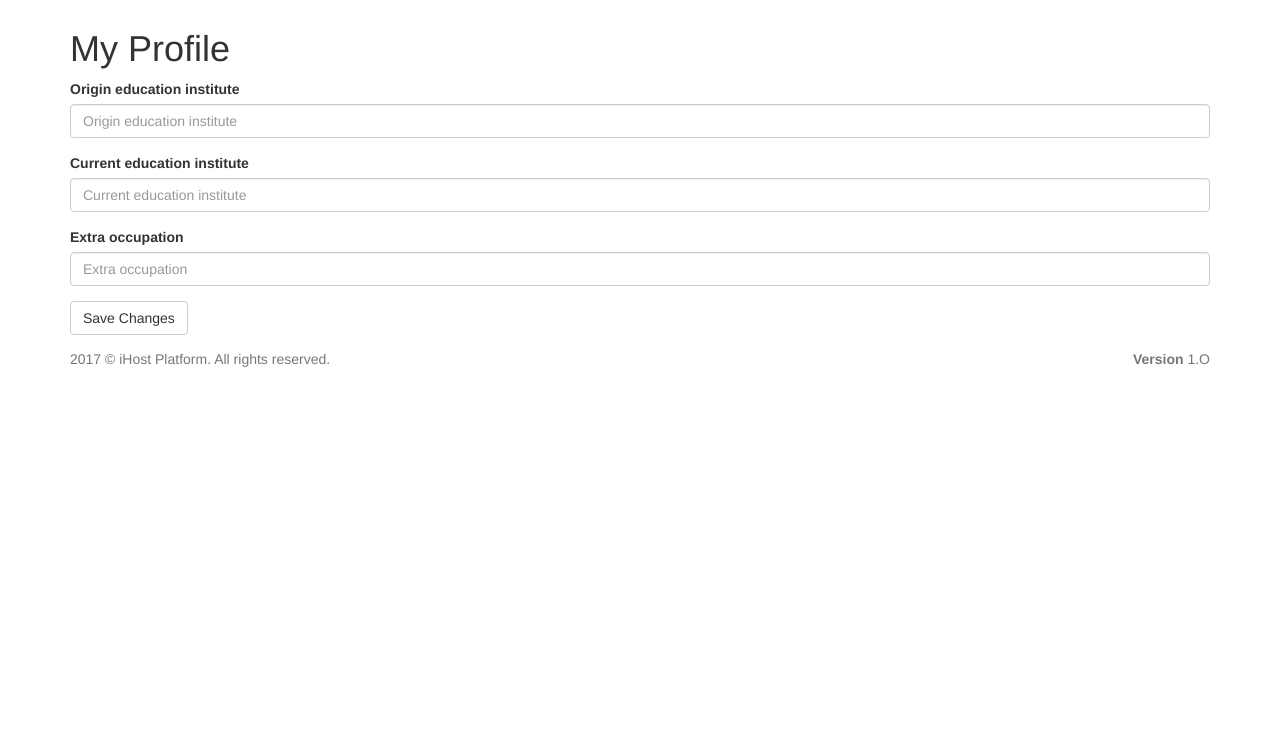
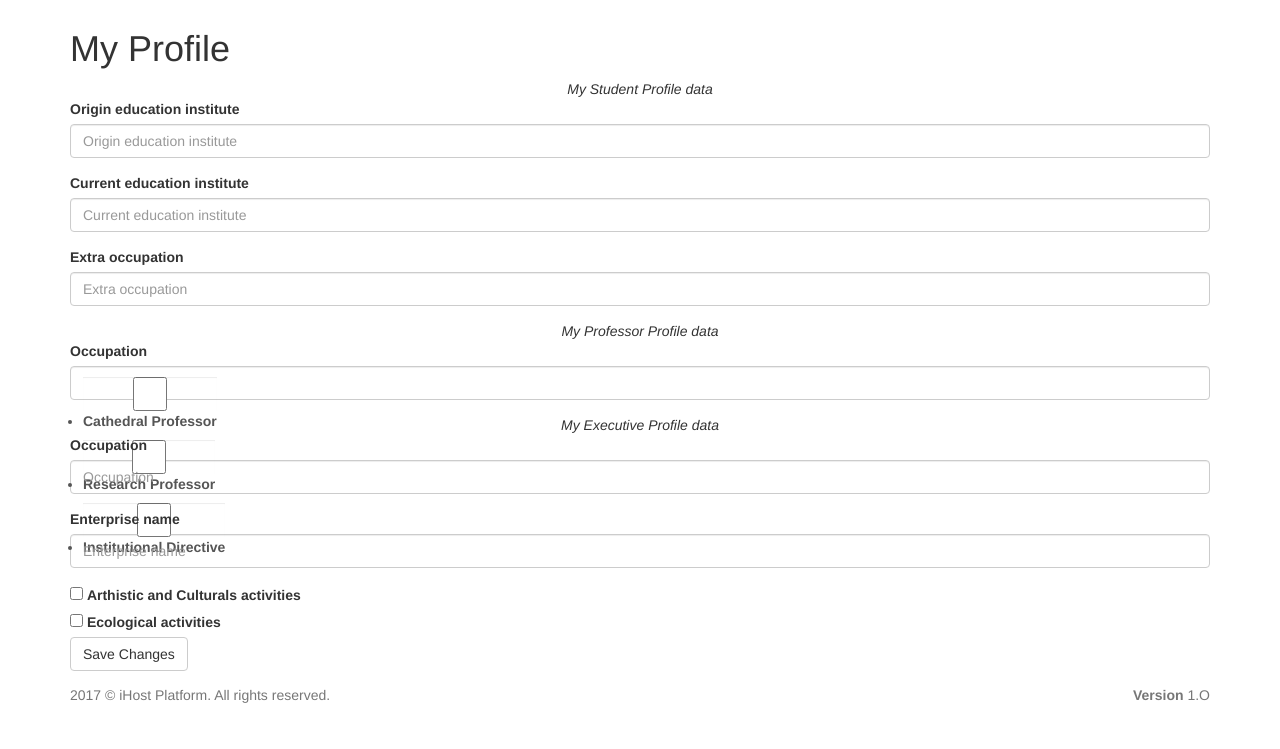
Before and after one commit to christiandiazleon/ihost_project, a Django app: a page that uses ihost/templates/layout.html in a window 1280 px wide. Shown: the part 51-800 px from the top of the page. Run offline with Django 3.2, Linux system fonts and the light colour scheme; a user stored in the database is signed in; tables that the repository leaves empty hold one stand-in row (values such as "Sample post"); some libraries are stand-ins or nearby versions.

Commit message:
forms user profiles and manage them from AccontProfilesView

```diff
--- a/accounts/forms.py
+++ b/accounts/forms.py
@@ -29,7 +29,7 @@ class UserCreateForm(UserCreationForm):
     '''
 
     class Meta:
-        fields = ("username", "email", "password1", "password2", "is_student")
+        fields = ("username", "email", "password1", "password2", )
         model = get_user_model()
 
     def __init__(self, *args, **kwargs):
@@ -62,9 +62,9 @@ class UserUpdateForm(forms.ModelForm):
             "country_of_origin", "city_of_origin", "country_current_residence",
             "city_current_residence", "speak_languages", "phone_number",
             "address", "bio", "avatar", "date_of_birth", "is_student",
-            "is_professor", "is_executive", "is_study_host",
-            "is_innovation_host", "is_hosting_host", "is_entertainment_host",
-            "is_other_services_host", )
+            "is_professor", "is_executive",) #"is_study_host",
+            #"is_innovation_host", "is_hosting_host", "is_entertainment_host",
+            #"is_other_services_host", )
 
         model = get_user_model()
 
--- a/accounts/models.py
+++ b/accounts/models.py
@@ -367,6 +367,7 @@ class User(AbstractBaseUser, PermissionsMixin):
             entertainment_host_profile.save()
 
 
+
 @receiver(post_save, sender=User)
 def post_save_user(sender, instance, **kwargs):
     slug = slugify(instance.username)
--- a/accounts/templates/accounts/profile_form.html
+++ b/accounts/templates/accounts/profile_form.html
@@ -1,22 +1,29 @@
 {% extends 'layout.html' %}
 {% load bootstrap3 %}
-
 {% block title_tag %}Accounts | Profile | iHost {{ block.super }}{% endblock %}
-
 {% block body_content %}
 <div class="container">
     <h1>My Profile</h1>
     <form method="POST">
         {% csrf_token %}
         {% if userprofile.user.is_student %}
+
+        <div align="center"><i>My Student Profile data</i></div>
             {% bootstrap_form form_student %}
-        {% elif userprofile.user.is_professor %}
+        {% endif %}
+
+
+        {% if userprofile.user.is_professor %}
+            <div align="center"><i>My Professor Profile data</i></div>
             {% bootstrap_form form_professor %}
-        {% elif userprofile.user.is_executive %}
+        {% endif %}
+
+
+        {% if userprofile.user.is_executive %}
+            <div align="center"><i>My Executive Profile data</i></div>
             {% bootstrap_form form_executive %}
-        {% elif userprofile.user.is_executive %}
-            {% bootstrap_form form_study_host %}
         {% endif %}
+
         <input type="submit" value="Save Changes" class="btn btn-default">
     </form>
 </div>
--- a/accounts/templates/accounts/signup.html
+++ b/accounts/templates/accounts/signup.html
@@ -12,10 +12,12 @@
         {% bootstrap_form form %}
         {# equivalent to form.as_p #}
         <input type="submit" value="Sign Up with email" class="btn btn-default">
+      {% comment %}
         <input type="submit" value="Sign Up with facebook" class="btn btn-default">
         <br /><br />
         Already member?
       <p><a class="btn btn-primary btn-lg" href="{% url 'login' %}" role="button">Log In &raquo;</a></p>
+      {% endcomment %}
 
     </form>
 
--- a/accounts/views.py
+++ b/accounts/views.py
@@ -102,6 +102,17 @@ class DashboardProfileView(LoginRequiredMixin, TemplateView):
             profile = user.get_study_host_profile()
             context['userprofile'] = profile
 
+        elif user.is_active:
+            #profile = user.get_user_profile()
+            context['userprofile'] = self.request.user
+
+        elif user.is_student and user.is_professor and user.is_executive:
+            student_profile = user.get_student_profile()
+            professor_profile = user.get_professor_profile()
+            executive_profile = user.get_executive_profile()
+            context['student_profile'] = student_profile
+            context['professor_profile'] = professor_profile
+            context['executive_profile'] = executive_profile
         return context
 
 
@@ -124,11 +135,9 @@ class AccountSettingsUpdateView(LoginRequiredMixin, UpdateView):
         elif user.is_executive:
             profile = user.get_executive_profile()
             context['userprofile'] = profile
-        elif user.is_study_host:
-            profile = user.get_study_host_profile()
-            context['userprofile'] = profile
-
-
+        elif user.is_active:
+            #profile = user.get_user_profile()
+            context['userprofile'] = self.request.user
         return context
 
 '''
@@ -153,30 +162,32 @@ class AccountProfilesView(LoginRequiredMixin, UpdateView):
                 profile = user.get_student_profile()
                 context['userprofile'] = profile
                 context['form_student'] = forms.StudentProfileForm()
-            elif user.is_professor:
+            if user.is_professor:
                 profile = user.get_professor_profile()
                 context['userprofile'] = profile
                 context['form_professor'] = forms.ProfessorProfileForm()
-            elif user.is_executive:
+                print ("profesor form is", context['form_professor'])
+            if user.is_executive:
                 profile = user.get_executive_profile()
                 context['userprofile'] = profile
                 context['form_executive'] = forms.ExecutiveProfileForm()
-            elif user.is_study_host:
-                profile = user.get_study_host_profile()
-                context['userprofile'] = profile
-                context['form_study_host'] = forms.StudyHostProfileForm()
         return context
 
     def post(self, request, *args, **kwargs):
         self.object = self.get_object()
+        context = super(AccountProfilesView, self).post(request, *args, **kwargs)
         user = self.request.user
-        if user.is_student:
-            context['form_student'] = forms.StudentProfileForm(self.request.POST)
-        elif user.is_professor:
-            context['form_professor'] = forms.ProfessorProfileForm(self.request.POST)
-        elif user.is_executive:
-            context['form_executive'] = forms.ExecutiveProfileForm(self.request.POST)
-        return super(AccountProfilesView, self).post(request, *args, **kwargs)
+        if self.request.method == 'POST':
+            if user.is_student:
+                context['form_student'] = forms.StudentProfileForm(
+                    self.request.POST)
+            elif user.is_professor:
+                context['form_professor'] = forms.ProfessorProfileForm(
+                    self.request.POST)
+            elif user.is_executive:
+                context['form_executive'] = forms.ExecutiveProfileForm(
+                    self.request.POST)
+        return context
 
     def form_valid(self, form):
         context = self.get_context_data(form=form)
@@ -186,11 +197,11 @@ class AccountProfilesView(LoginRequiredMixin, UpdateView):
             student = context['form_student'].save(commit=False)
             student.user = user
             student.save()
-        elif user.is_professor:
+        if user.is_professor:
             professor = context['form_professor'].save(commit=False)
             professor.user = user
             professor.save()
-        elif user.is_executive:
+        if user.is_executive:
             executive = context['form_executive'].save(commit=False)
             executive.user = user
             executive.save()
--- a/ihost/templates/layout.html
+++ b/ihost/templates/layout.html
@@ -49,17 +49,26 @@
                     </li> <hr>
                     {% if userprofile.user.is_student %}
                       <li><strong>Student</strong></li>
-                    {% elif userprofile.user.is_professor %}
+                    {% endif %}
+                    {% if userprofile.user.is_professor %}
                       <li><strong>Professor</strong></li>
-                    {% elif userprofile.user.is_executive %}
+                    {% endif %}
+                    {% if userprofile.user.is_executive %}
                       <li><strong>Executive</strong></li>
                     {% endif %}
+
 
                     <li><a href="{% url 'dashboard' %}">My dashboard</a></li>
 
                     <li role="separator" class="divider"></li>
                     <li class="dropdown-header">Account</li>
-                    {% if userprofile.user.is_student %}
+                    {% if userprofile.user.is_active %}
+                      <li>
+                        <a href="{% url 'accounts:profile' userprofile.user.slug %}">
+                          My profile
+                        </a>
+                      </li>
+                    {% elif userprofile.user.is_student %}
                       <li>
                         <a href="{% url 'accounts:profile' userprofile.user.studentprofile.slug %}">
                           My profile
@@ -85,6 +94,15 @@
                           My profile
                         </a>
                       </li>
+
+                    {% elif not userprofile.user.is_student and
+                      not userprofile.user.is_professor and
+                      not userprofile.user.is_executive  %}
+                      <a href="{% url 'accounts:profile' userprofile.user.username %}">
+                          My profile
+                        </a>
+
+
                     {% endif %}
                     <li><a href="{% url 'accounts:preferences' userprofile.user.username %}">Settings</a></li>
                     <li><a href="{% url 'logout' %}">Log out</a></li>
```
